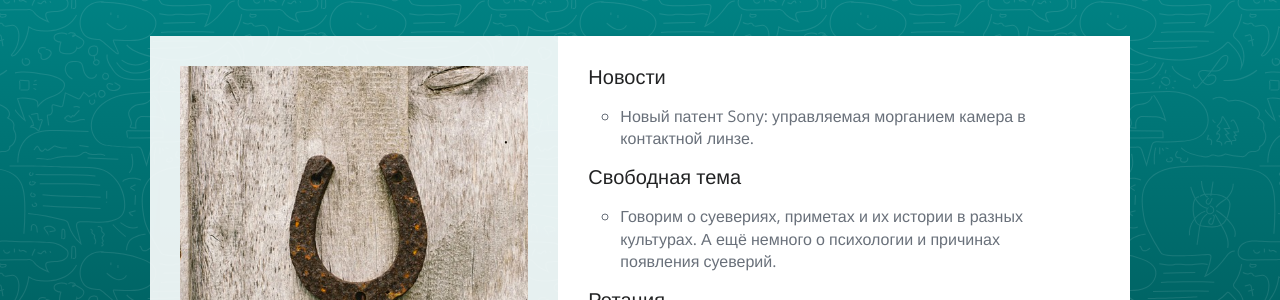
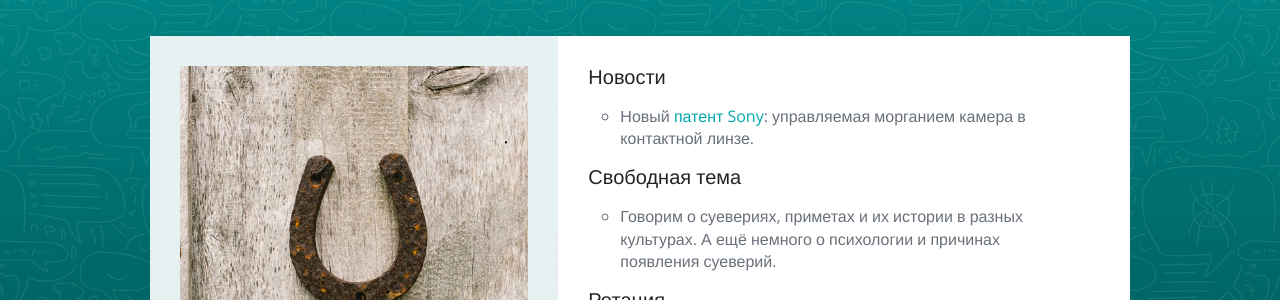
Before and after one commit to tretten/site-moonant, a Jekyll site: the page built from _posts/sunday-live/2016-05-08-013.md, in a window 1280 px wide and 1364 px high. Shown: the part 405-705 px from the top of the window. Built offline with Jekyll 4.4.1, drawn with Linux system fonts in a browser that asks for light colours; nearby versions of some CDN libraries; a script that is not in the unit is left out; comment, search, counter and statistics services are not loaded; some of the changed lines change nothing that is shown.

Commit message:
upd news link

```diff
--- a/_posts/sunday-live/2016-05-08-013.md
+++ b/_posts/sunday-live/2016-05-08-013.md
@@ -20,7 +20,7 @@ yt:
 ---
 
 #### Новости
-- Новый патент Sony: управляемая морганием камера в контактной линзе.
+- Новый [патент Sony](http://1.usa.gov/1T7NQ6H): управляемая морганием камера в контактной линзе.
 
 #### Свободная тема
 - Говорим о суевериях, приметах и их истории в разных культурах. А ещё немного о психологии и причинах появления суеверий.
```
